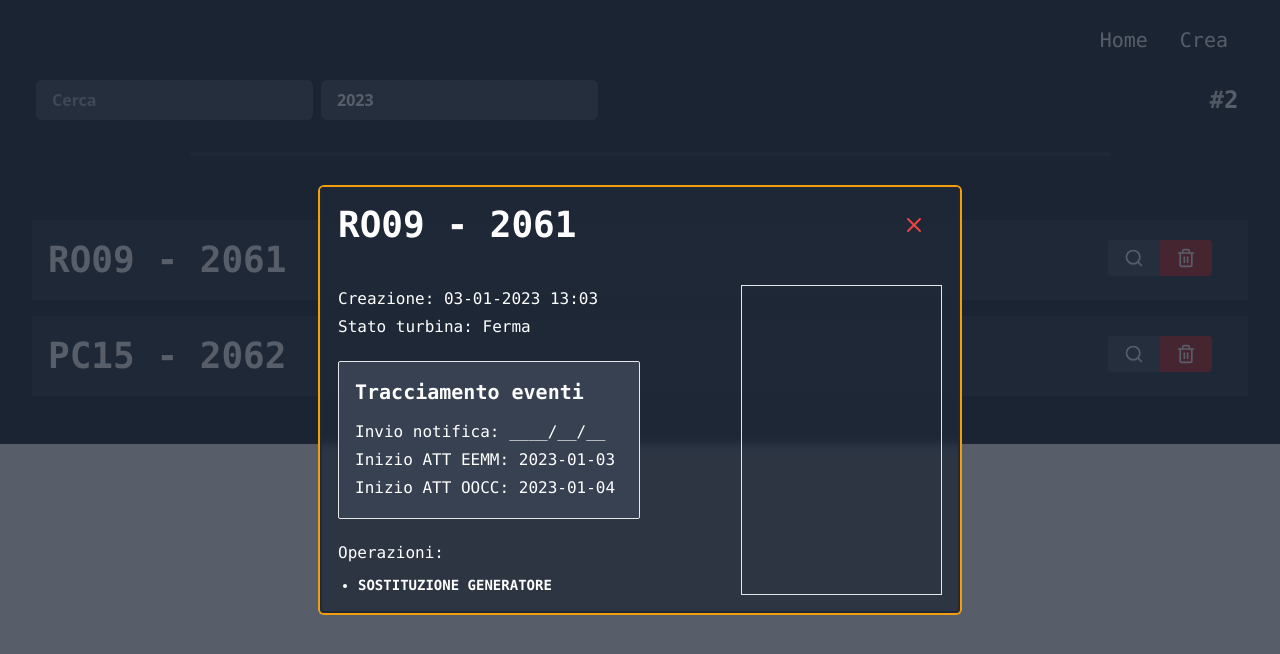
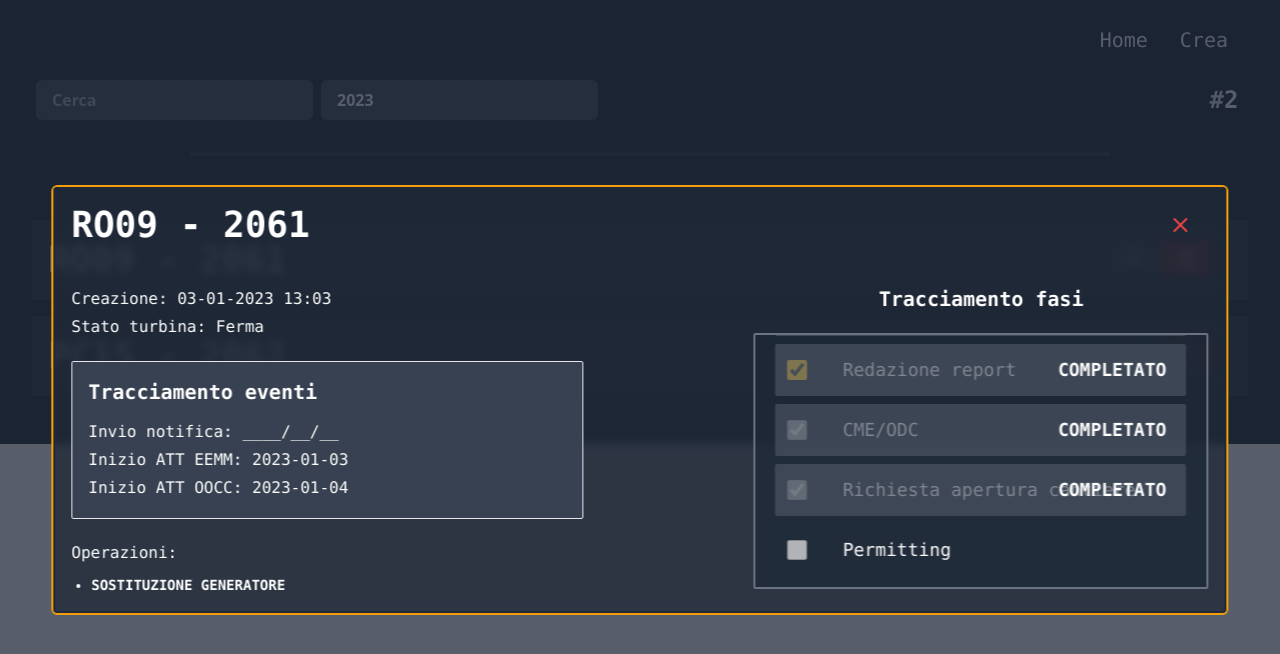
Before and after one commit to simone-lungarella/winforce, a SvelteKit app: page / in a window 1280 px wide. Both pictures are taken after a click on the button 1134 px from the left and 258 px from the top of the page. Shown: the top 654 px of the page. Built offline with nearby package versions, Linux system fonts and the light colour scheme.

Commit message:
Added step section and basic animation

```diff
--- a/src/components/Turbine.svelte
+++ b/src/components/Turbine.svelte
@@ -3,6 +3,7 @@
   import { onMount } from "svelte";
   import { windfarms } from "../stores/TurbineStore.js";
   import { createEventDispatcher } from "svelte";
+  import { steps } from "../stores/StepStore.js";
 
   export let turbineId = 0;
   let turbine = {
@@ -26,6 +27,18 @@
     windfarms.subscribe((turbines) => {
       turbine = turbines.find((turbine) => turbine.id === turbineId);
     });
+
+    // Get stepsContainer div and set its height to view the reached step
+    const stepsContainer = document.getElementById("stepsContainer");
+
+    if (stepsContainer) {
+      setTimeout(() => {
+        stepsContainer.scrollTo({
+          top: (stepsContainer.scrollHeight / 8) * turbine.completedSteps,
+          behavior: "smooth",
+        });
+      }, 1500);
+    }
   });
 
   const dispatch = createEventDispatcher();
@@ -33,6 +46,13 @@
   const handleDetailClose = () => {
     dispatch("closeDetails");
   };
+
+  const handleClickEvent = (event) => {
+    // Stop click propagation to avoid closing the modal
+    event.stopPropagation();
+  };
+
+  let reachedStep = $steps[turbine.completedSteps + 1];
 </script>
 
 <!-- TODO: Non smantellare flag su dettaglio, creazione e modifica -->
@@ -40,7 +60,9 @@
 <div
   in:slide={{ duration: 1000 }}
   class="bg-gray-800 rounded border-2 border-gray-800 ring-2 ring-amber-500 p-4 backdrop-filter backdrop-blur-sm bg-opacity-75 text-white font-mono text-2xl
-  fixed top-1/2 left-1/2 transform -translate-x-1/2 -translate-y-1/2 w-11/12 md:w-1/2"
+  fixed top-1/2 left-1/2 transform -translate-x-1/2 -translate-y-1/2 w-11/12 z-50 md:min-w-min"
+  on:click={handleClickEvent}
+  on:keydown={handleClickEvent}
 >
   <div class="w-full h-20 grid grid-cols-2 items-start">
     <h1 class="font-mono font-bold text-4xl">
@@ -74,8 +96,8 @@
     </div>
   </div>
 
-  <div class="w-full grid grid-cols-1 md:grid-cols-3 items-start">
-    <div class="col-span-2">
+  <div class="w-full grid grid-cols-1 md:grid-cols-5 items-start">
+    <div class="col-span-3">
       <p class="prose font-mono text-white">
         Creazione: <span>{turbine.creationDate}</span>
       </p>
@@ -109,7 +131,43 @@
         {/each}
       </ul>
     </div>
-    <div class="col-span-1 h-full border" />
-    <!-- TODO: Steps -->
+    <div class="col-span-2 text-white">
+      <!-- Visualization of reached step and all steps -->
+      <h1 class="text-center font-mono font-bold text-xl mb-3 mt-5 md:mt-0">
+        Tracciamento fasi
+      </h1>
+
+      <div
+        in:slide={{ delay: 400, duration: 1000 }}
+        id="stepsContainer"
+        class="grid grid-cols-7 p-5 text-lg text-left overflow-scroll h-32 md:h-64 gap-2 scrollbar-thin scrollbar-thumb-gray-500 scrollbar-track-gray-800 bg-gray-800/70 border-2 border-gray-500 rounded-sm mt-5 items-center"
+      >
+        {#each $steps as step (step.id)}
+          <div
+            class="col-span-7 relative grid grid-cols-7 hover:bg-gray-700/60 transition duration-500 ease-in-out p-3 hover:border hover:shadow-md hover:border-amber-200 items-center rounded-sm"
+          >
+            <input
+              type="checkbox"
+              class="col-span-1 h-5 w-5 text-amber-600 border-gray-300 rounded accent-amber-400"
+              disabled={step.name !== reachedStep.name}
+              checked={step.complete}
+            />
+            <div class="col-span-6 text-left">
+              <p>
+                {step.name}
+              </p>
+            </div>
+            {#if step.complete}
+              <div
+                in:slide={{ delay: 1200, duration: 1000 }}
+                class="absolute h-full w-full bg-gray-600 bg-opacity-70 flex items-center justify-end p-5 rounded-sm hover:text-amber-400"
+              >
+                <p class="font-bold uppercase">Completato</p>
+              </div>
+            {/if}
+          </div>
+        {/each}
+      </div>
+    </div>
   </div>
 </div>
--- a/src/routes/+page.svelte
+++ b/src/routes/+page.svelte
@@ -95,7 +95,9 @@
 
     {#if isDetailOpen}
       <div
-        class="h-full w-full absolute top-0 left-0 bg-gray-800 backdrop-filter bg-opacity-75 z-50"
+        class="h-full w-full absolute top-0 left-0 bg-gray-800 backdrop-filter bg-opacity-75"
+        on:click={handleDetailClosing}
+        on:keydown={handleDetailClosing}
       >
         <Turbine {turbineId} on:closeDetails={handleDetailClosing} />
       </div>
--- a/src/routes/Header.svelte
+++ b/src/routes/Header.svelte
@@ -2,7 +2,7 @@
   import { createEventDispatcher, onMount } from "svelte";
 
   let mobileMenuOpen = false;
-  let headerClasses = "bg-gray-900 md:fixed z-50 w-full top-0";
+  let headerClasses = "bg-gray-900 md:fixed w-full top-0";
 
   // Hide header on scroll down
   let prevScrollpos = 0;
@@ -10,15 +10,15 @@
     let currentScrollPos = window.pageYOffset;
     if (prevScrollpos > currentScrollPos) {
       headerClasses =
-        "bg-gray-900 md:fixed z-50 w-full top-0 shadow-2xl transition duration-500 ease-in-out transform md:translate-y-0";
+        "bg-gray-900 md:fixed w-full top-0 shadow-2xl transition duration-500 ease-in-out transform md:translate-y-0";
     } else {
       headerClasses =
-        "bg-gray-900 md:fixed z-50 w-full top-0 shadow-2xl transition duration-500 ease-in-out transform md:-translate-y-full";
+        "bg-gray-900 md:fixed w-full top-0 shadow-2xl transition duration-500 ease-in-out transform md:-translate-y-full";
     }
 
     // If is at top, remove shadow
     if (currentScrollPos === 0) {
-      headerClasses = "bg-gray-900 md:fixed z-50 w-full top-0";
+      headerClasses = "bg-gray-900 md:fixed w-full top-0";
     }
     prevScrollpos = currentScrollPos;
   };
@@ -84,9 +84,7 @@
     </div>
   </div>
   {#if mobileMenuOpen}
-    <div
-      class="bg-gray-600/75 w-3/4 absolute h-full top-0 right-0 shadow-2xl z-50"
-    >
+    <div class="bg-gray-600/75 w-3/4 absolute h-full top-0 right-0 shadow-2xl">
       <div class="flex flex-row-reverse">
         <button
           class="items-center px-3 py-8 rounded text-amber-300"
--- /dev/null
+++ b/src/stores/StepStore.js
@@ -0,0 +1,71 @@
+import { writable } from "svelte/store";
+
+let steps = writable([
+    {
+        "id": 74,
+        "eventId": 73,
+        "name": "Sopralluogo",
+        "description": "Sopralluogo zona cantiere",
+        "complete": true
+    },
+    {
+        "id": 75,
+        "eventId": 73,
+        "name": "Redazione report",
+        "description": "Redazione report precedente ad inizio cantiere",
+        "complete": true
+    },
+    {
+        "id": 76,
+        "eventId": 73,
+        "name": "CME/ODC",
+        "description": "CME/ODC",
+        "complete": true
+    },
+    {
+        "id": 77,
+        "eventId": 73,
+        "name": "Richiesta apertura cantiere",
+        "description": "Invio report a permitting",
+        "complete": true
+    },
+    {
+        "id": 78,
+        "eventId": 73,
+        "name": "Permitting",
+        "description": "Permitting",
+        "complete": false
+    },
+    {
+        "id": 79,
+        "eventId": 73,
+        "name": "Documentazione sicurezza",
+        "description": "Documentazione sicurezza successiva all'avvio del cantiere",
+        "complete": false
+    },
+    {
+        "id": 80,
+        "eventId": 73,
+        "name": "Fine attività OOCC",
+        "description": "Completamento attività OOCC",
+        "complete": false
+    },
+    {
+        "id": 81,
+        "eventId": 73,
+        "name": "Fine attività EEMM",
+        "description": "Completamento attività EEMM",
+        "complete": false
+    },
+    {
+        "id": 82,
+        "eventId": 73,
+        "name": "Smontaggio piazzola",
+        "description": "Smontaggio piazzola prima del completamento del cantiere",
+        "complete": false
+    }
+]);
+
+export {
+    steps,
+}
```
